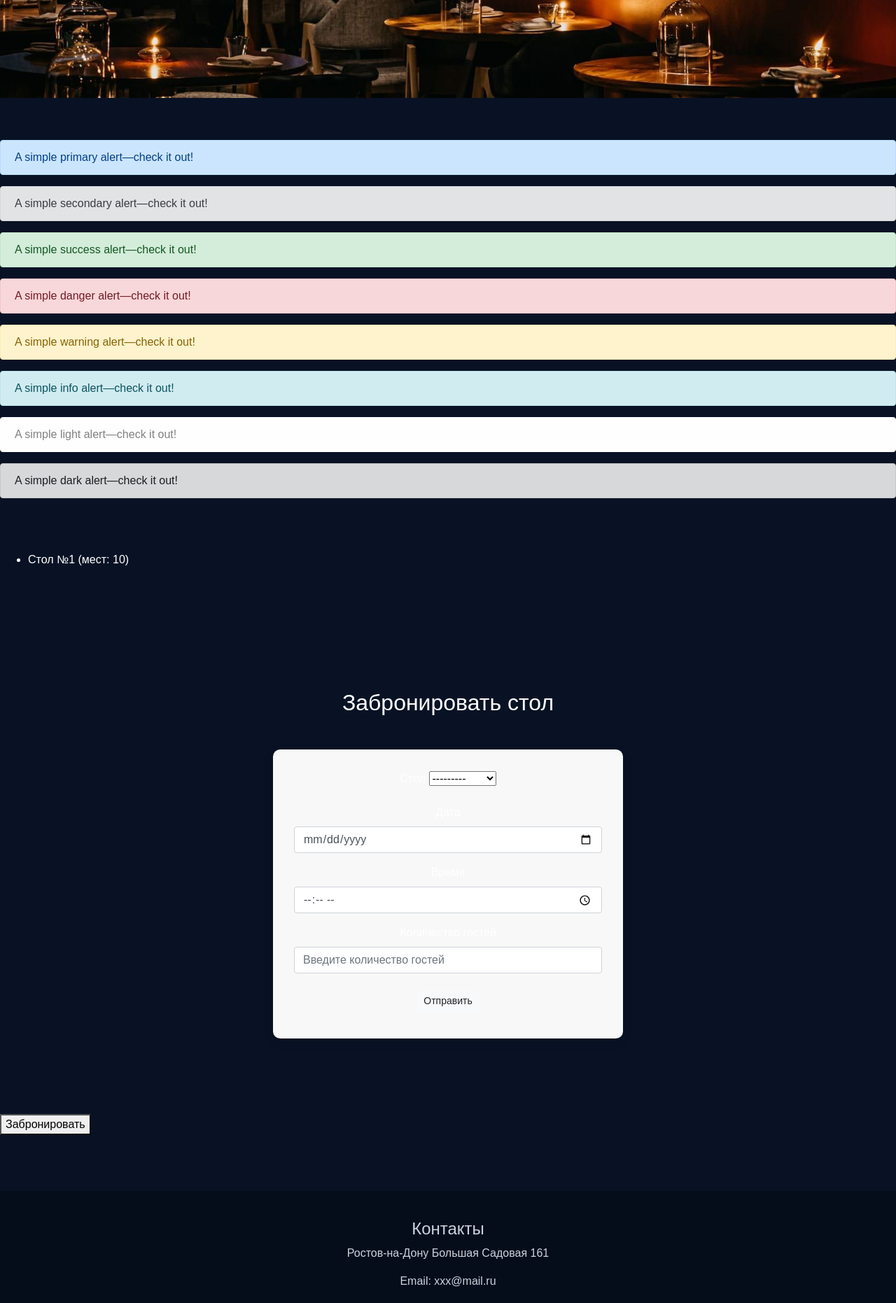
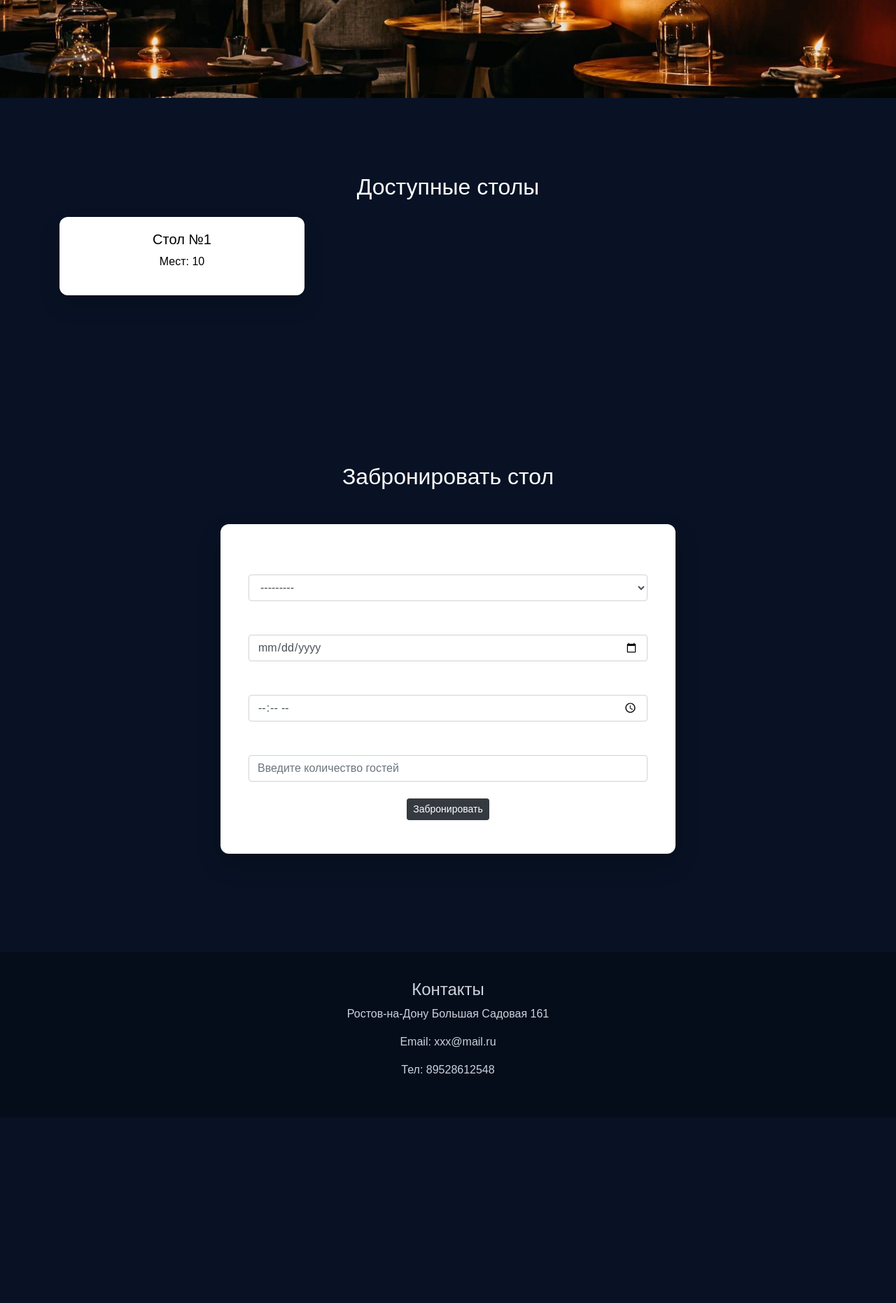
Before and after one commit to kseniya161-max/restaurant_booking, a Django app: page /booking/ in a window 1280 px wide. Shown: the part 430-2292 px from the top of the page at 70% size. After the commit the page ends 1964 px from the top, so only its background shows below. Run offline with Django 5.2, Linux system fonts and the light colour scheme; a user stored in the database is signed in; tables that the repository leaves empty hold one stand-in row (values such as "Sample post"); some libraries are stand-ins or nearby versions.

Commit message:
correcting booking html

```diff
--- a/booking/forms.py
+++ b/booking/forms.py
@@ -33,7 +33,7 @@ class ReservationForm(forms.ModelForm):
 
     def __init__(self, *args, **kwargs):
         super(ReservationForm, self).__init__(*args, **kwargs)
-        self.fields['table'].widget.attrs.update({'class': 'form-select'})
+        self.fields['table'].widget.attrs.update({'class': 'form-control'})
         self.fields['date'].widget.attrs.update({'class': 'form-control', 'placeholder': 'Введите дату'})
         self.fields['time'].widget.attrs.update({'class': 'form-control', 'placeholder': 'Введите время'})
         self.fields['guests'].widget.attrs.update({'class': 'form-control', 'placeholder': 'Введите количество гостей'})
--- a/booking/templates/booking.html
+++ b/booking/templates/booking.html
@@ -1,6 +1,11 @@
 {% extends 'base.html' %}
 
+{% load static %}
+
+{% block title %}Бронирование{% endblock %}
 {% block content %}
+
+<!--hero-->
 <section class="hero-booking">
 
 <div class="hero-overlay text-center">
@@ -14,59 +19,43 @@
 
 </section>
 
+<!--карточки столы-->
+<section class="tables container mt-5">
 
-<section class="booking">
-    <div class="alert alert-primary" role="alert">
-  A simple primary alert—check it out!
-</div>
-<div class="alert alert-secondary" role="alert">
-  A simple secondary alert—check it out!
-</div>
-<div class="alert alert-success" role="alert">
-  A simple success alert—check it out!
-</div>
-<div class="alert alert-danger" role="alert">
-  A simple danger alert—check it out!
-</div>
-<div class="alert alert-warning" role="alert">
-  A simple warning alert—check it out!
-</div>
-<div class="alert alert-info" role="alert">
-  A simple info alert—check it out!
-</div>
-<div class="alert alert-light" role="alert">
-  A simple light alert—check it out!
-</div>
-<div class="alert alert-dark" role="alert">
-  A simple dark alert—check it out!
-</div>
+<h2 class="text-center mb-4">Доступные столы</h2>
 
-    </section>
-
-
-<ul>
+<div class="row">
 
 {% for table in tables %}
 
-<li>
+<div class="col-md-4 mb-4">
 
-Стол №{{ table.number }}
+<div class="card table-card">
 
-(мест: {{ table.seats }})
+<div class="card-body text-center">
 
-</li>
+<h5>Стол №{{ table.number }}</h5>
+
+<p>Мест: {{ table.seats }}</p>
+
+</div>
+
+</div>
+
+</div>
 
 {% empty %}
 
-<li>Нет доступных столов</li>
+<p>Нет доступных столов</p>
 
 {% endfor %}
 
-</ul>
+</div>
 
-<hr>
+</section>
 
 
+<!--Бронирование стола-->
 <section class="contact-form container mt-5 mb-5">
 
 <h2 class="text-center mt-5 mb-5">Забронировать стол</h2>
@@ -97,8 +86,8 @@
 {{ form.guests}}
 </div>
 
-<button type="submit" class='btn btn-light btn-sm mt-2 mb-2'>
-Отправить
+<button type="submit" class='btn btn-dark btn-sm mt-2 mb-2'>
+Забронировать
 </button>
 
 </form>
@@ -108,12 +97,6 @@
 </section>
 
 
-
-
-
-
-<button type="submit">Забронировать</button>
-
 </form>
 
 {% endblock %}
--- a/static/css/styles.css
+++ b/static/css/styles.css
@@ -295,3 +295,48 @@ text-shadow:2px 2px 5px black;
 margin-top:-80px;
 padding-top:80px;
 }
+
+
+
+/* форма бронирования */
+.form-wrapper{
+
+max-width:650px;
+margin:auto;
+
+background:white;
+
+padding:40px;
+
+border-radius:12px;
+
+box-shadow:0 15px 35px rgba(0,0,0,0.2);
+
+}
+
+
+/* карточки столы */
+
+.table-card{
+
+background:#ffffff;
+
+border-radius:12px;
+
+box-shadow:0 15px 30px rgba(0,0,0,0.15);
+
+}
+
+.table-card:hover{
+
+transform:translateY(-5px);
+
+box-shadow:0 20px 40px rgba(0,0,0,0.25);
+
+}
+
+.hero-booking .navbar a{
+
+color:white !important;
+
+}
--- a/templates/base.html
+++ b/templates/base.html
@@ -54,6 +54,9 @@
 </div>
 
 </footer>
+<script src="{% static 'js/main.js' %}"></script>
+<script src="https://code.jquery.com/jquery-3.5.1.slim.min.js"></script>
+<script src="https://cdn.jsdelivr.net/npm/bootstrap@4.6.2/dist/js/bootstrap.bundle.min.js"></script>
 
 </body>
 </html>
```
Also changed, not shown: static/js/main.js.py (added).
